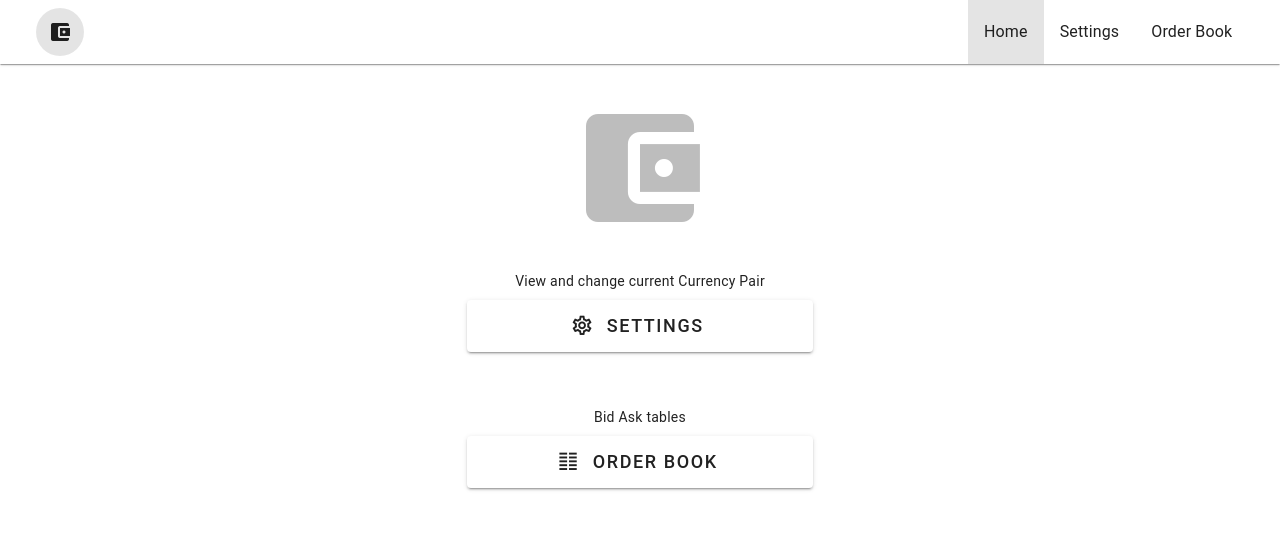
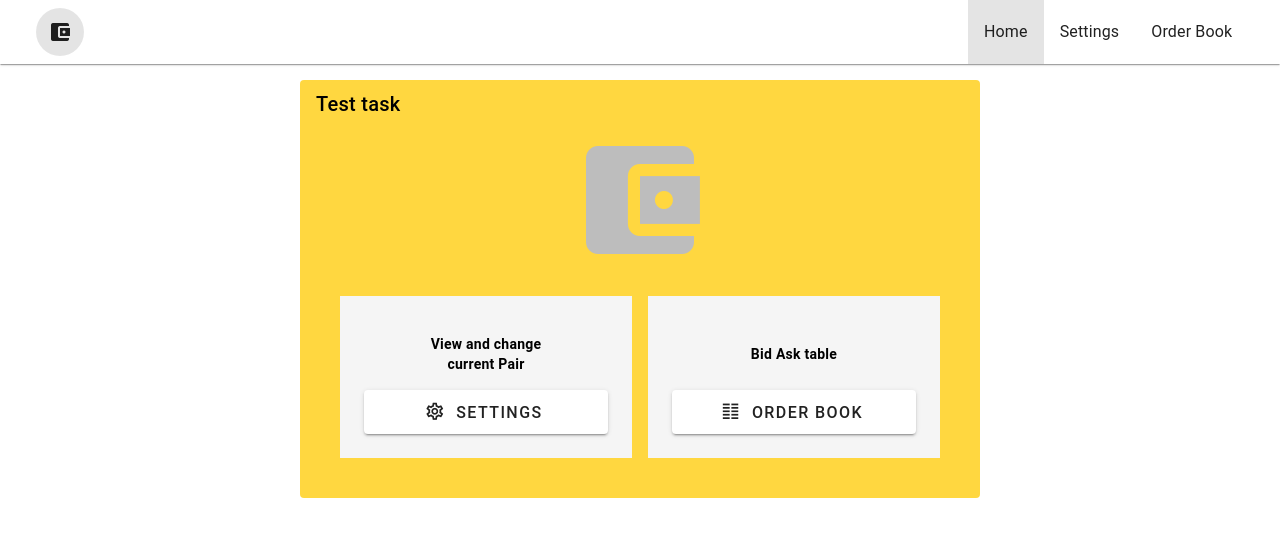
Before and after one commit to RollingTL/BidAskTest, a Vue app: page / in a window 1280 px wide. Shown: the top 536 px of the page. Built offline with nearby package versions, Linux system fonts and the light colour scheme.

Commit message:
home, settings done

```diff
--- /dev/null
+++ b/src/modules/usePairs.ts
@@ -0,0 +1,17 @@
+import { ref, watch } from 'vue'
+
+const selectedPair = ref<Pair>('BTCUSDT')
+
+const pairChangeLog = ref<PairLogItem[]>([])
+export const usePairs = function () {
+  watch(selectedPair, (newValue, oldValue) => {
+    // Do something when selectedPair changes
+    console.log('selectedPair changed from', oldValue, 'to', newValue)
+    // You can update pairChangeLog or perform any other action here
+    pairChangeLog.value.push({ prevPair: oldValue, newPair: newValue, time: new Date() })
+  })
+  return {
+    selectedPair,
+    pairChangeLog
+  }
+}
--- /dev/null
+++ b/src/types/main.d.ts
@@ -0,0 +1,6 @@
+type Pair = 'BTCUSDT' | 'BNBBTC' | 'ETHBTC'
+type PairLogItem = {
+  prevPair: Pair
+  newPair: Pair
+  time: Date
+}
--- a/src/views/HomeView.vue
+++ b/src/views/HomeView.vue
@@ -3,43 +3,38 @@
 </script>
 
 <template>
-  <!-- <v-card max-width="480" elevation="0" class="">
-    <v-card-title class="text-center">
-      <v-icon size="66" class="text-amber">mdi-wallet</v-icon>
-    </v-card-title>
-    <v-card>
-
-    </v-card>
-  </v-card> -->
-  <v-card max-width="480" elevation="0" class="">
+  <v-card max-width="680" elevation="0" class="bg-amber-accent-2 w-100">
+    <v-card-title>Test task</v-card-title>
     <v-card-text class="text-center">
       <v-icon size="144" class="text-grey-lighten-1">mdi-wallet</v-icon>
-
-      <div class="mt-8 mb-2 px-12">View and change current Currency Pair</div>
-      <v-btn prepend-icon="mdi-cog-outline" size="x-large" block to="/settings"> Settings </v-btn>
-      <div class="mt-14 mb-2 px-12">Bid Ask tables</div>
-      <v-btn prepend-icon="mdi-format-columns" size="x-large" block to="/order-book">
-        Order Book
-      </v-btn>
+      <v-container class="">
+        <v-row no-gutters class="">
+          <v-col class="align-self-stretch">
+            <v-sheet class="pa-6 ma-2 bg-grey-lighten-4">
+              <v-sheet
+                class="px-12 d-flex align-center justify-center bg-transparent font-weight-bold"
+                height="70"
+                >View and change current Pair</v-sheet
+              >
+              <v-btn prepend-icon="mdi-cog-outline" size="large" block to="/settings">
+                Settings
+              </v-btn>
+            </v-sheet>
+          </v-col>
+          <v-col class="align-self-stretch">
+            <v-sheet class="pa-6 ma-2 bg-grey-lighten-4">
+              <v-sheet
+                class="px-12 d-flex align-center justify-center bg-transparent font-weight-bold"
+                height="70"
+                >Bid Ask table</v-sheet
+              >
+              <v-btn prepend-icon="mdi-format-columns" size="large" block to="/order-book">
+                Order Book
+              </v-btn>
+            </v-sheet>
+          </v-col>
+        </v-row>
+      </v-container>
     </v-card-text>
-    <!-- <v-container class="">
-      <v-row justify="center">
-        <v-col cols="auto">
-          <v-icon size="128" class="text-gray-700">mdi-wallet</v-icon>
-        </v-col>
-      </v-row>
-      <v-row justify="center">
-        <v-col cols="auto">
-          <div>sdfsdf</div>
-          <v-btn variant="outlined" prepend-icon="mdi-cog-outline"> Settings </v-btn>
-        </v-col>
-      </v-row>
-      <v-row justify="center">
-        <v-col cols="auto ">
-          <div>sdfsdf</div>
-          <v-btn variant="outlined" prepend-icon="mdi-format-columns"> Order Book </v-btn>
-        </v-col>
-      </v-row>
-    </v-container> -->
   </v-card>
 </template>
--- a/src/views/OrderBookView.vue
+++ b/src/views/OrderBookView.vue
@@ -83,5 +83,7 @@ onUnmounted(() => {
 */
 </script>
 <template>
-  <h1>Order Book</h1>
+  <v-card max-width="680" elevation="0" class="w-100">
+    <v-card-title>Order Book</v-card-title>
+  </v-card>
 </template>
--- a/src/views/SettingsView.vue
+++ b/src/views/SettingsView.vue
@@ -1,3 +1,55 @@
+<script setup lang="ts">
+import { usePairs } from '@/modules/usePairs'
+import { computed } from 'vue'
+
+const { selectedPair, pairChangeLog } = usePairs()
+
+const log = computed(() => {
+  return pairChangeLog.value
+    .slice()
+    .reverse()
+    .map((logItem) => {
+      const formattedDate = new Intl.DateTimeFormat('ru-RU', {
+        day: '2-digit',
+        month: '2-digit',
+        // year: 'numeric',
+        hour: '2-digit',
+        minute: '2-digit',
+        second: '2-digit',
+        timeZoneName: 'short'
+      }).format(logItem.time)
+
+      return `${formattedDate} ${logItem.prevPair} ${logItem.newPair}`
+    })
+    .join('<br/>')
+})
+</script>
 <template>
-  <h1>Settings</h1>
+  <v-card elevation="0" max-width="680" class="w-auto-100 w-100">
+    <v-card-title>Settings</v-card-title>
+    <v-card class="bg-amber-accent-2">
+      <v-card-text class="text-center text-center">
+        <v-radio-group v-model="selectedPair" class="pt-8">
+          <v-radio label="BTC USDT" value="BTCUSDT"></v-radio>
+          <v-divider></v-divider>
+          <v-radio label="BNB BTC" value="BNBBTC"></v-radio>
+          <v-divider></v-divider>
+          <v-radio label="ETH BTC" value="ETHBTC"></v-radio>
+          <v-divider></v-divider>
+        </v-radio-group>
+      </v-card-text>
+    </v-card>
+    <!-- <v-divider></v-divider> -->
+    <v-card class="w-100 mt-2">
+      <v-card-title>Log</v-card-title>
+      <v-card-text class="w-100">
+        <v-sheet
+          height="400"
+          class="overflow-y-scroll pr-2 w-full w-100 bg-transparent text-body-2"
+        >
+          <div v-html="log" class="font-mono overflow-y-scroll w-100 bg-transparent"></div>
+        </v-sheet>
+      </v-card-text>
+    </v-card>
+  </v-card>
 </template>
```
